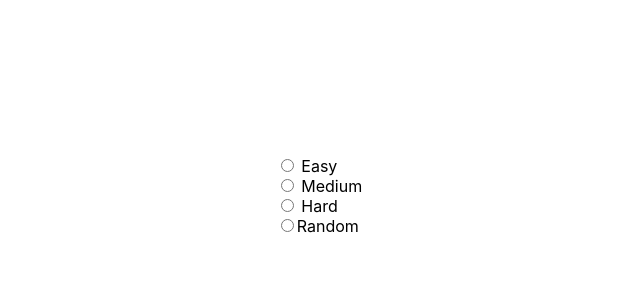
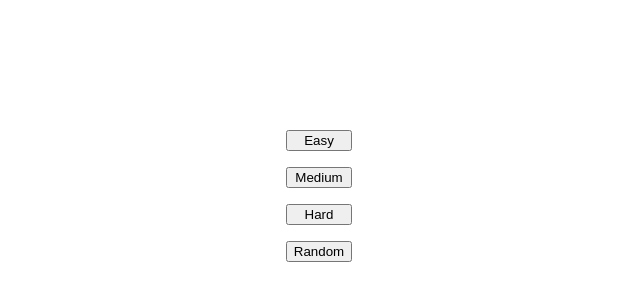
Before and after one commit to Kalandri/Sudoku, a React (Create React App) app: page / in a window 1280 px wide. Shown: the part 204-504 px from the top of the page, without its empty margins (321-961 px from the left). Built offline with nearby package versions, Linux system fonts and the light colour scheme.

Commit message:
code cleanup and css changes

```diff
--- a/src/containers/Sudoku/components/SudokuButtons/index.tsx
+++ b/src/containers/Sudoku/components/SudokuButtons.tsx
@@ -1,7 +1,7 @@
 import React from "react";
 import styled from "styled-components";
-import SudokuNumberRow from "../SudokuNumberRow";
-import SudokuTools from "../SudokuTools";
+import SudokuNumberRow from "./SudokuNumberRow";
+import SudokuTools from "./SudokuTools";
 
 const StyledSudokuButtons = styled.div`
   display: flex;
--- a/src/containers/Sudoku/components/SudokuCell/index.tsx
+++ b/src/containers/Sudoku/components/SudokuCell.tsx
@@ -1,5 +1,5 @@
 import React from "react";
-import { useAppDispatch } from "../../../../redux/hooks";
+import { useAppDispatch } from "../../../redux/hooks";
 import { useSelector } from "react-redux";
 import styled from "styled-components";
 
@@ -7,8 +7,8 @@ import {
   selectInitialPuzzle,
   selectSelectedCell,
   setSelectedCell,
-} from "../../slice";
-import { isCellReserved } from "../../utils";
+} from "../slice";
+import { isCellReserved } from "../utils";
 
 interface Props {
   value: number;
@@ -16,57 +16,31 @@ interface Props {
   posY: number;
 }
 
-const StyledCell = styled.div<{ posX: number; posY: number }>`
-  min-height: 60px;
-  min-width: 60px;
-  display: flex;
+const StyledCell = styled.td<{ posX: number; posY: number }>`
   position: relative;
-  align-items: center;
-  justify-content: center;
-  background: linear-gradient(
-        to bottom,
-        #000 0px,
-        transparent 0px,
-        ${(props) =>
-            props.posY === 2 || props.posY === 5
-              ? "transparent calc(100% - 3px),"
-              : "transparent calc(100% - 1px),"}
-          ${(props) =>
-            props.posY === 2 || props.posY === 5
-              ? "green calc(100% - 1px)"
-              : props.posY !== 8
-              ? "lightgray calc(100% - 1px)"
-              : "transparent 0px"}
-      )
-      no-repeat,
-    linear-gradient(
-        to right,
-        #000 0px,
-        transparent 0px,
-        ${(props) =>
-            props.posX === 2 || props.posX === 5
-              ? "transparent calc(100% - 3px),"
-              : "transparent calc(100% - 1px),"}
-          ${(props) =>
-            props.posX === 2 || props.posX === 5
-              ? "green calc(100% - 1px)"
-              : props.posX !== 8
-              ? "lightgray calc(100% - 1px)"
-              : "transparent 0px"}
-      )
-      no-repeat;
 
-  background-position: center;
-  background-size: calc(
-        100% -
-          ${(props) => (props.posY === 2 || props.posY === 5 ? "0px" : "20px")}
-      )
-      100%,
-    100%
-      calc(
-        100% -
-          ${(props) => (props.posX === 2 || props.posX === 5 ? "0px" : "20px")}
-      );
+  &:nth-of-type(3n):not(:last-child) {
+    border-right: 2px solid green !important;
+  }
+
+  &:first-child {
+    border-left: 2px solid white;
+  }
+
+  &:last-child {
+    border-right: 2px solid white;
+  }
+
+  /* Add right border for all odd indexed boxes (1,3,5...) */
+  &:not(:nth-of-type(3n)):not(:last-child):before {
+    content: "";
+    position: absolute;
+    right: 0;
+    height: 65%;
+    top: 15%;
+    width: 1px;
+    background-color: #ccc;
+  }
 `;
 
 const StyledCellValue = styled.div<{
@@ -77,15 +51,16 @@ const StyledCellValue = styled.div<{
   selectedCell: { value: number; posX: number; posY: number };
   currentCellIsSelectedCell: boolean;
 }>`
-  width: 25px;
-  height: 25px;
+  width: 1rem;
+  height: 1rem;
   display: flex;
   align-items: center;
   justify-content: center;
   border-radius: 100%;
-  padding: 10px;
+  padding: 1rem;
+  margin: 5px;
   cursor: default;
-  font-size: 25px;
+  font-size: 1.5em;
   font-weight: 600;
   ${(props) =>
     props.currentCellIsSelectedCell && !props.reserved
--- /dev/null
+++ b/src/containers/Sudoku/components/SudokuGrid.tsx
@@ -0,0 +1,60 @@
+import React from "react";
+import { useSelector } from "react-redux";
+import styled from "styled-components";
+
+import { selectProgressPuzzle } from "../slice";
+
+import SudokuCell from "./SudokuCell";
+
+const StyledSudokuTable = styled.table`
+  border: none;
+  border-collapse: collapse;
+  padding: 0;
+  margin: 0;
+
+  tr:first-child td {
+    border-top: 2px solid white !important;
+  }
+
+  tr:last-child td {
+    border-bottom: 2px solid white !important;
+  }
+
+  tr:nth-of-type(3n):not(:last-child) td {
+    border-bottom: 2px solid green !important;
+  }
+
+  /* Add bottom border for all boxes except the last two */
+  tr:not(:nth-of-type(3n)):not(:last-child) td:after {
+    content: "";
+    position: absolute;
+    bottom: 0;
+    width: 65%;
+    left: 15%;
+    height: 1px;
+    background-color: #ccc;
+  }
+`;
+
+const SudokuGrid = () => {
+  const progressPuzzle = useSelector(selectProgressPuzzle);
+
+  return (
+    <StyledSudokuTable>
+      {progressPuzzle?.map((row, rowIndex) => (
+        <tr key={rowIndex}>
+          {row.map((cell, columnIndex) => (
+            <SudokuCell
+              key={columnIndex}
+              value={cell}
+              posX={rowIndex}
+              posY={columnIndex}
+            />
+          ))}
+        </tr>
+      ))}
+    </StyledSudokuTable>
+  );
+};
+
+export default SudokuGrid;
--- a/src/containers/Sudoku/components/SudokuGrid/index.tsx
+++ /dev/null
@@ -1,34 +0,0 @@
-import React from "react";
-import { useSelector } from "react-redux";
-import styled from "styled-components";
-
-import { selectProgressPuzzle } from "../../slice";
-
-import SudokuCell from "../SudokuCell";
-
-const StyledSudokuGrid = styled.div`
-  display: flex;
-`;
-
-const SudokuGrid = () => {
-  const progressPuzzle = useSelector(selectProgressPuzzle);
-
-  return (
-    <StyledSudokuGrid>
-      {progressPuzzle?.map((row, rowIndex) => (
-        <div key={rowIndex}>
-          {row.map((cell, columnIndex) => (
-            <SudokuCell
-              key={columnIndex}
-              value={cell}
-              posX={rowIndex}
-              posY={columnIndex}
-            />
-          ))}
-        </div>
-      ))}
-    </StyledSudokuGrid>
-  );
-};
-
-export default SudokuGrid;
--- a/src/containers/Sudoku/components/SudokuNumberRow/index.tsx
+++ b/src/containers/Sudoku/components/SudokuNumberRow.tsx
@@ -1,5 +1,5 @@
 import React from "react";
-import { useAppDispatch } from "../../../../redux/hooks";
+import { useAppDispatch } from "../../../redux/hooks";
 import { useSelector } from "react-redux";
 import styled from "styled-components";
 
@@ -7,8 +7,8 @@ import {
   selectInitialPuzzle,
   selectSelectedCell,
   updateProgressPuzzle,
-} from "../../slice";
-import { isCellReserved } from "../../utils";
+} from "../slice";
+import { isCellReserved } from "../utils";
 
 interface Props {
   children: number;
--- a/src/containers/Sudoku/components/SudokuPuzzle/index.tsx
+++ b/src/containers/Sudoku/components/SudokuPuzzle.tsx
@@ -1,17 +1,13 @@
 import React, { useEffect } from "react";
-import { useAppDispatch } from "../../../../redux/hooks";
+import { useAppDispatch } from "../../../redux/hooks";
 import styled from "styled-components";
+import { Spinner } from "phosphor-react";
 
-import {
-  setProgressPuzzle,
-  setSolvedPuzzle,
-  setInitialPuzzle,
-} from "../../slice";
+import { setProgressPuzzle, setInitialPuzzle } from "../slice";
+import { useGetPuzzleByDifficultyQuery } from "../api";
 
-import { useGetPuzzleByDifficultyQuery } from "../../api";
-
-import SudokuGrid from "../SudokuGrid";
-import SudokuButtons from "../SudokuButtons";
+import SudokuGrid from "./SudokuGrid";
+import SudokuButtons from "./SudokuButtons";
 
 const StyledSudokuPuzzle = styled.div`
   display: flex;
@@ -36,7 +32,7 @@ const SudokuPuzzle = ({ difficulty }: Props) => {
 
   return (
     <StyledSudokuPuzzle>
-      <SudokuGrid />
+      {isLoading ? <Spinner size={44} /> : <SudokuGrid />}
       <SudokuButtons />
     </StyledSudokuPuzzle>
   );
--- a/src/containers/Sudoku/components/SudokuTools/index.tsx
+++ b/src/containers/Sudoku/components/SudokuTools.tsx
@@ -1,5 +1,5 @@
 import React from "react";
-import { useAppDispatch } from "../../../../redux/hooks";
+import { useAppDispatch } from "../../../redux/hooks";
 import styled from "styled-components";
 import { ArrowClockwise, ArrowArcLeft } from "phosphor-react";
 
@@ -7,7 +7,7 @@ import {
   selectProgressPuzzleHistory,
   restartProgressPuzzle,
   undoProgressPuzzle,
-} from "../../slice";
+} from "../slice";
 import { useSelector } from "react-redux";
 
 const StyledSudokuTools = styled.div`
--- a/src/containers/Sudoku/index.tsx
+++ b/src/containers/Sudoku/index.tsx
@@ -12,7 +12,9 @@ const StyledSudoku = styled.div`
 `;
 
 const StyledDifficultySelection = styled.div`
+  display: flex;
   flex-direction: column;
+  gap: 1em;
 `;
 
 const Sudoku = () => {
@@ -24,42 +26,30 @@ const Sudoku = () => {
         <SudokuPuzzle difficulty={difficulty} />
       ) : (
         <StyledDifficultySelection>
-          <div className="difficulty">
-            <input
-              type="radio"
-              value="easy"
-              name="difficulty"
-              onChange={(e) => setDifficulty(e.target.value)}
-            />{" "}
-            <label>Easy</label>
-          </div>
-          <div className="difficulty">
-            <input
-              type="radio"
-              value="medium"
-              name="difficulty"
-              onChange={(e) => setDifficulty(e.target.value)}
-            />{" "}
-            <label>Medium</label>
-          </div>
-          <div className="difficulty">
-            <input
-              type="radio"
-              value="hard"
-              name="difficulty"
-              onChange={(e) => setDifficulty(e.target.value)}
-            />{" "}
-            <label>Hard</label>
-          </div>
-          <div className="difficulty">
-            <input
-              type="radio"
-              value="random"
-              name="difficulty"
-              onChange={(e) => setDifficulty(e.target.value)}
-            />
-            <label>Random</label>
-          </div>
+          <button
+            value="easy"
+            onClick={(e) => setDifficulty((e.target as HTMLInputElement).value)}
+          >
+            Easy
+          </button>
+          <button
+            value="medium"
+            onClick={(e) => setDifficulty((e.target as HTMLInputElement).value)}
+          >
+            Medium
+          </button>
+          <button
+            value="hard"
+            onClick={(e) => setDifficulty((e.target as HTMLInputElement).value)}
+          >
+            Hard
+          </button>
+          <button
+            value="random"
+            onClick={(e) => setDifficulty((e.target as HTMLInputElement).value)}
+          >
+            Random
+          </button>
         </StyledDifficultySelection>
       )}
     </StyledSudoku>
--- a/src/containers/Sudoku/slice.ts
+++ b/src/containers/Sudoku/slice.ts
@@ -20,7 +20,6 @@ const initialState: SudokuState = {
 export const sudokuSlice = createSlice({
   name: "sudoku",
   initialState,
-  // The `reducers` field lets us define reducers and generate associated actions
   reducers: {
     setProgressPuzzle: (state, action: PayloadAction<number[][]>) => {
       state.progressPuzzle = action.payload;
```
